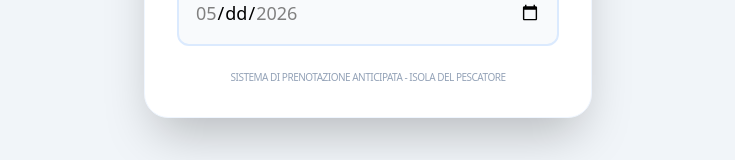
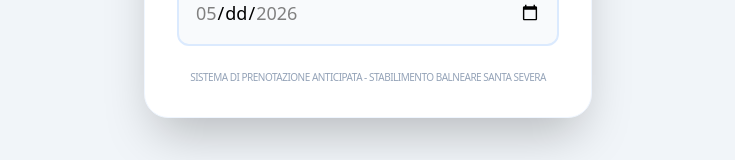
Before and after one commit to feedend/lido-booking, a Next.js app: page / in a window 1280 px wide. Both pictures are taken after typing "Sample", "Sample", "name@example.com" into the empty fields and a click on the button "Continua". Shown: the part 537-697 px from the top of the page, without its empty margins (272-1007 px from the left). Built offline with nearby package versions, Linux system fonts and the light colour scheme.

Commit message:
Update CalendarStep.tsx

```diff
--- a/src/components/booking/CalendarStep.tsx
+++ b/src/components/booking/CalendarStep.tsx
@@ -49,7 +49,7 @@ export default function CalendarStep({ categoria, onDateSelect }: CalendarProps)
       />
 
       <div className="text-[10px] text-slate-400 uppercase tracking-tighter">
-        Sistema di prenotazione anticipata - Isola del Pescatore
+        Sistema di prenotazione anticipata - Stabilimento Balneare Santa Severa
       </div>
     </div>
   );
```
